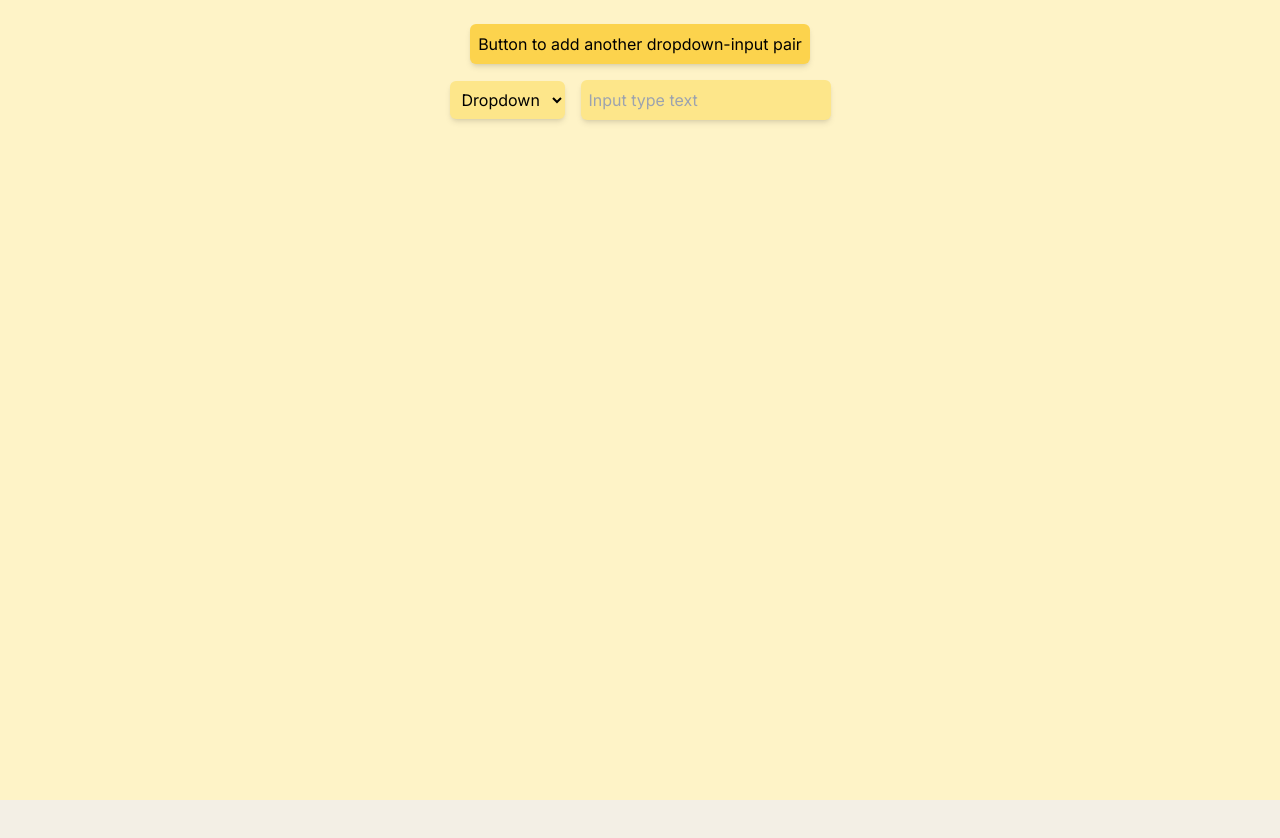
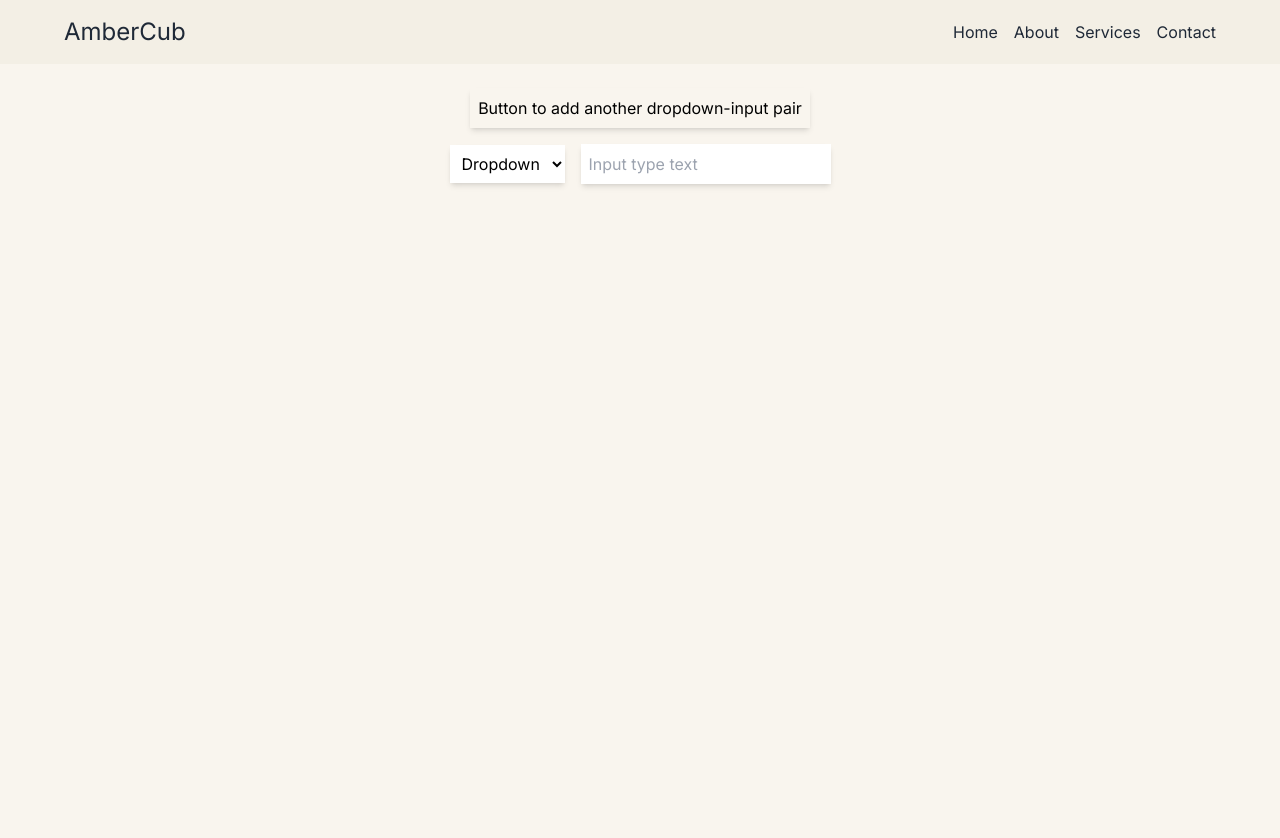
Before and after one commit to PRINCEjain0/Prodools, a Next.js app: page /location/create in a window 1280 px wide. Shown: the top 838 px of the page. Before the commit the page ends 800 px from the top, so only its background shows below. Built offline with nearby package versions, Linux system fonts and the light colour scheme.

Commit message:
changed style

```diff
--- a/app/(routes)/location/create/page.jsx
+++ b/app/(routes)/location/create/page.jsx
@@ -1,4 +1,5 @@
 "use client"
+import Navbar from '@/components/Navbar';
 import React, { useState } from 'react';
 // import Select from 'react-select';
 
@@ -24,10 +25,11 @@ const DynamicForm = () => {
   };
   return (
     <>
-    <div className="p-6 bg-amber-100 h-screen flex flex-col items-center">
+    <Navbar/>
+    <div className="p-6 bg-cream-2 h-screen flex flex-col items-center">
       <button
         onClick={addInput}
-        className="mb-4 p-2 bg-amber-300 rounded-md shadow-md"
+        className="mb-4 p-2  shadow-md"
       >
         Button to add another dropdown-input pair
       </button>
@@ -36,7 +38,7 @@ const DynamicForm = () => {
           <select
             value={input.dropdown}
             onChange={(e) => handleDropdownChange(index, e.target.value)}
-            className="p-2 bg-amber-200 rounded-md shadow-md"
+            className="p-2 bg-white  shadow-md"
           >
             <option value="">Dropdown</option>
             <option value="option1">Option 1</option>
@@ -47,7 +49,7 @@ const DynamicForm = () => {
             type="text"
             value={input.text}
             onChange={(e) => handleTextChange(index, e.target.value)}
-            className="p-2 bg-amber-200 rounded-md shadow-md"
+            className="p-2 bg-white  shadow-md"
             placeholder="Input type text"
           />
         </div>
```
